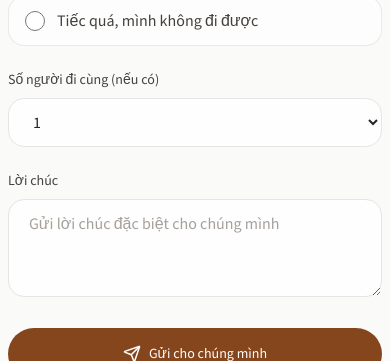
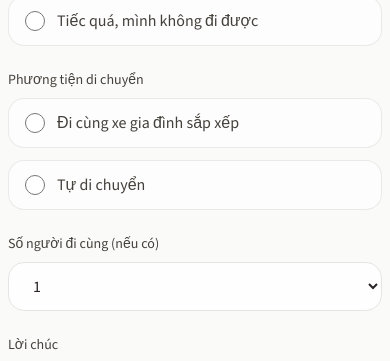
Before and after one commit to thong-do/wedding, a Next.js app: page / in a window 390 px wide. Shown: the part 9501-9862 px from the top of the page. Built offline with nearby package versions, Linux system fonts and the light colour scheme.

Commit message:
add transport

```diff
--- a/app/api/rsvp/route.ts
+++ b/app/api/rsvp/route.ts
@@ -5,11 +5,13 @@ const MAX_NAME = 120;
 const MAX_PHONE = 32;
 
 type Attendance = "yes" | "no";
+type Transport = "family" | "self";
 
 interface Body {
   name: string;
   phone: string;
   attendance: Attendance;
+  transport: Transport;
   guests: string;
   notes: string;
   website?: string;
@@ -27,6 +29,7 @@ function validate(body: Partial<Body>): { ok: true; data: Body } | { ok: false;
   const name = sanitize(String(body.name ?? ""), MAX_NAME);
   const phone = sanitize(String(body.phone ?? ""), MAX_PHONE);
   const attendance = body.attendance;
+  const transport = body.transport;
   const guests = String(body.guests ?? "1").trim();
   const notes = sanitize(String(body.notes ?? ""), MAX_NOTES);
 
@@ -34,6 +37,9 @@ function validate(body: Partial<Body>): { ok: true; data: Body } | { ok: false;
   if (!phone) return { ok: false, message: "Số điện thoại là bắt buộc." };
   if (attendance !== "yes" && attendance !== "no") {
     return { ok: false, message: "Vui lòng chọn có tham dự hay không." };
+  }
+  if (transport !== "family" && transport !== "self") {
+    return { ok: false, message: "Vui lòng chọn phương tiện di chuyển." };
   }
 
   const guestNum = Number.parseInt(guests, 10);
@@ -47,6 +53,7 @@ function validate(body: Partial<Body>): { ok: true; data: Body } | { ok: false;
       name,
       phone,
       attendance,
+      transport,
       guests: String(guestNum),
       notes,
     },
--- a/components/RSVP.tsx
+++ b/components/RSVP.tsx
@@ -11,6 +11,7 @@ interface FormData {
   name: string;
   phone: string;
   attendance: "yes" | "no" | "";
+  transport: "family" | "self" | "";
   guests: string;
   notes: string;
 }
@@ -19,6 +20,7 @@ const initialFormData: FormData = {
   name: "",
   phone: "",
   attendance: "",
+  transport: "",
   guests: "1",
   notes: "",
 };
@@ -39,6 +41,7 @@ export function RSVP() {
     if (!formData.name.trim()) newErrors.name = "Bạn điền tên giúp mình nhé";
     if (!formData.phone.trim()) newErrors.phone = "Và số điện thoại nữa nhé";
     if (!formData.attendance) newErrors.attendance = "Cho mình biết bạn có đến không nhé";
+    if (!formData.transport) newErrors.transport = "Chọn giúp mình phương tiện di chuyển nhé";
     setErrors(newErrors);
     return Object.keys(newErrors).length === 0;
   };
@@ -58,6 +61,7 @@ export function RSVP() {
           name: formData.name,
           phone: formData.phone,
           attendance: formData.attendance,
+          transport: formData.transport,
           guests: formData.guests,
           notes: formData.notes,
           website: honeypot,
@@ -267,6 +271,37 @@ export function RSVP() {
           </div>
 
           <div>
+            <label className="block font-sans text-sm font-medium text-stone-700">
+              Phương tiện di chuyển
+            </label>
+            <div className="mt-2 flex flex-col gap-3 sm:flex-row sm:gap-4">
+              <label className="flex min-h-[44px] cursor-pointer items-center gap-3 rounded-2xl border border-stone-200/80 bg-white/60 px-4 py-3 has-[:checked]:border-amber-800/40 has-[:checked]:bg-amber-50/40 sm:border-0 sm:bg-transparent sm:py-0">
+                <input
+                  type="radio"
+                  name="transport"
+                  checked={formData.transport === "family"}
+                  onChange={() => setFormData({ ...formData, transport: "family" })}
+                  className="h-5 w-5 shrink-0 text-amber-800 focus:ring-amber-800"
+                />
+                <span className="font-sans text-stone-700">Đi cùng xe gia đình sắp xếp</span>
+              </label>
+              <label className="flex min-h-[44px] cursor-pointer items-center gap-3 rounded-2xl border border-stone-200/80 bg-white/60 px-4 py-3 has-[:checked]:border-amber-800/40 has-[:checked]:bg-amber-50/40 sm:border-0 sm:bg-transparent sm:py-0">
+                <input
+                  type="radio"
+                  name="transport"
+                  checked={formData.transport === "self"}
+                  onChange={() => setFormData({ ...formData, transport: "self" })}
+                  className="h-5 w-5 shrink-0 text-amber-800 focus:ring-amber-800"
+                />
+                <span className="font-sans text-stone-700">Tự di chuyển</span>
+              </label>
+            </div>
+            {errors.transport && (
+              <p className="mt-1 text-sm text-amber-800/80">{errors.transport}</p>
+            )}
+          </div>
+
+          <div>
             <label htmlFor="guests" className="block font-sans text-sm font-medium text-stone-700">
               Số người đi cùng (nếu có)
             </label>
@@ -276,9 +311,9 @@ export function RSVP() {
               onChange={(e) => setFormData({ ...formData, guests: e.target.value })}
               className="mt-2 w-full rounded-2xl border border-stone-200 bg-white/80 px-5 py-3 font-sans text-stone-800 focus:border-amber-800/40 focus:outline-none focus:ring-1 focus:ring-amber-800/20"
             >
-              {[1, 2, 3, 4, 5, 6, 7, 8, 9, 10].map((n) => (
+              {[0, 1, 2, 3, 4, 5, 6, 7, 8, 9, 10].map((n) => (
                 <option key={n} value={n}>
-                  {n === 10 ? "10+" : n}
+                  {n === 0 ? "Không có" : n === 10 ? "10+" : n}
                 </option>
               ))}
             </select>
```
Also changed, not shown: 1 other file (tests, documents, lock files or other folders).
